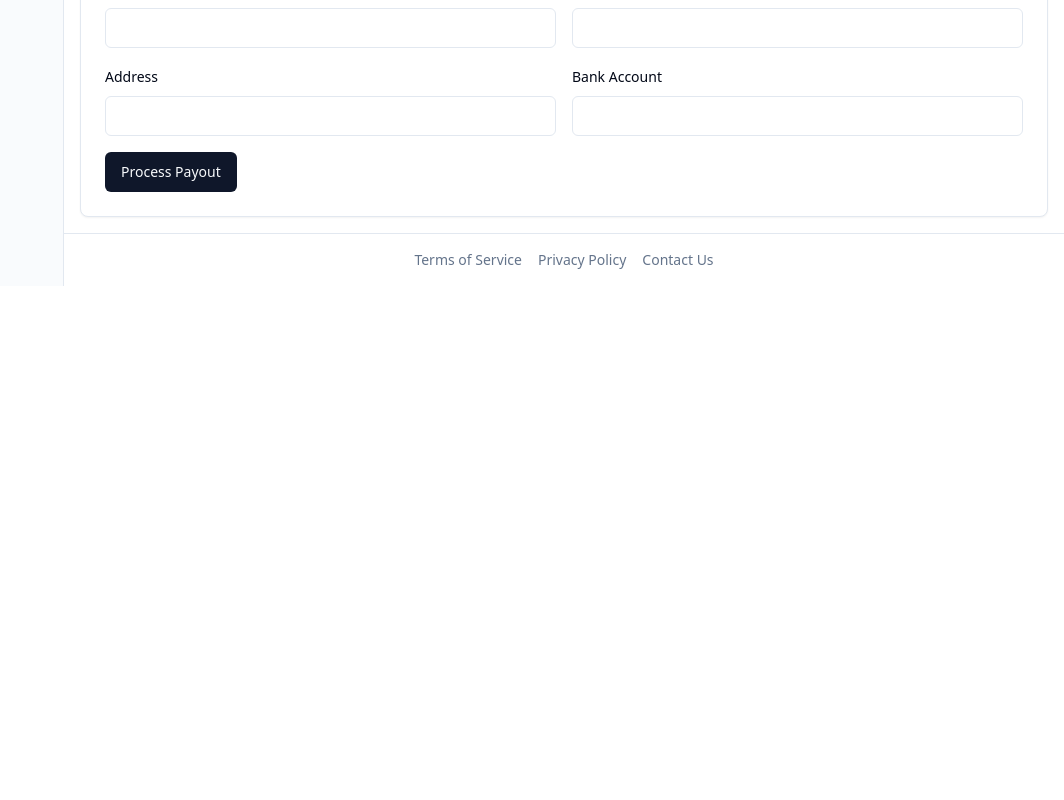
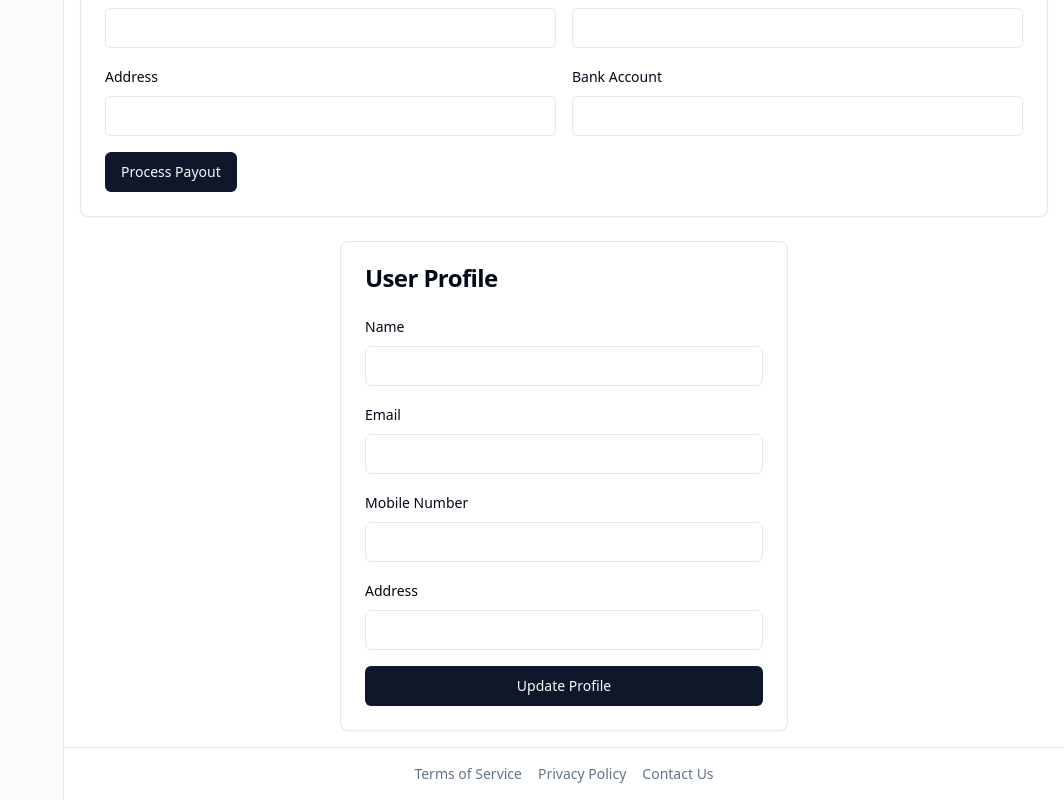
Before and after one commit to GPT-Engineer-App/nexuspay-ewallet, a React (Vite) app: page / in a window 1280 px wide. Shown: the part 1151-1951 px from the top of the page, without its empty margins (216-1280 px from the left). Before the commit the page ends 1437 px from the top, so only its background shows below. Built offline with nearby package versions, Linux system fonts and the light colour scheme.

Commit message:
Add UserProfileComponent and integrate it into the Index page

```diff
--- /dev/null
+++ b/src/components/UserProfileComponent.jsx
@@ -0,0 +1,115 @@
+import React, { useState } from 'react';
+import { Card, CardContent, CardHeader, CardTitle } from "@/components/ui/card";
+import { Input } from "@/components/ui/input";
+import { Label } from "@/components/ui/label";
+import { Button } from "@/components/ui/button";
+import { useToast } from "@/components/ui/use-toast";
+
+const UserProfileComponent = () => {
+  const [formData, setFormData] = useState({
+    name: '',
+    email: '',
+    mobileNumber: '',
+    address: '',
+  });
+  const [isLoading, setIsLoading] = useState(false);
+  const { toast } = useToast();
+
+  const handleChange = (e) => {
+    const { name, value } = e.target;
+    setFormData(prevData => ({
+      ...prevData,
+      [name]: value
+    }));
+  };
+
+  const handleSubmit = async (e) => {
+    e.preventDefault();
+    setIsLoading(true);
+
+    try {
+      const response = await fetch('https://hooks.zapier.com/hooks/catch/15068756/23wctst/', {
+        method: 'POST',
+        headers: {
+          'Content-Type': 'application/json',
+        },
+        body: JSON.stringify(formData),
+      });
+
+      if (response.ok) {
+        toast({
+          title: "Profile Updated",
+          description: "Your profile has been successfully updated.",
+        });
+      } else {
+        throw new Error('Failed to update profile');
+      }
+    } catch (error) {
+      toast({
+        title: "Error",
+        description: "Failed to update profile. Please try again.",
+        variant: "destructive",
+      });
+    } finally {
+      setIsLoading(false);
+    }
+  };
+
+  return (
+    <Card className="w-full max-w-md mx-auto">
+      <CardHeader>
+        <CardTitle>User Profile</CardTitle>
+      </CardHeader>
+      <CardContent>
+        <form onSubmit={handleSubmit} className="space-y-4">
+          <div className="space-y-2">
+            <Label htmlFor="name">Name</Label>
+            <Input
+              id="name"
+              name="name"
+              value={formData.name}
+              onChange={handleChange}
+              required
+            />
+          </div>
+          <div className="space-y-2">
+            <Label htmlFor="email">Email</Label>
+            <Input
+              id="email"
+              name="email"
+              type="email"
+              value={formData.email}
+              onChange={handleChange}
+              required
+            />
+          </div>
+          <div className="space-y-2">
+            <Label htmlFor="mobileNumber">Mobile Number</Label>
+            <Input
+              id="mobileNumber"
+              name="mobileNumber"
+              value={formData.mobileNumber}
+              onChange={handleChange}
+              required
+            />
+          </div>
+          <div className="space-y-2">
+            <Label htmlFor="address">Address</Label>
+            <Input
+              id="address"
+              name="address"
+              value={formData.address}
+              onChange={handleChange}
+              required
+            />
+          </div>
+          <Button type="submit" className="w-full" disabled={isLoading}>
+            {isLoading ? 'Updating...' : 'Update Profile'}
+          </Button>
+        </form>
+      </CardContent>
+    </Card>
+  );
+};
+
+export default UserProfileComponent;
--- a/src/pages/Index.jsx
+++ b/src/pages/Index.jsx
@@ -2,6 +2,7 @@ import { Card, CardContent, CardHeader, CardTitle } from "@/components/ui/card";
 import { Button } from "@/components/ui/button";
 import { ArrowUpRight, ArrowDownLeft, Plus, Send } from "lucide-react";
 import PaymentComponent from "@/components/PaymentComponent";
+import UserProfileComponent from "@/components/UserProfileComponent";
 
 const Index = () => {
   return (
@@ -65,6 +66,8 @@ const Index = () => {
       </Card>
 
       <PaymentComponent />
+
+      <UserProfileComponent />
     </div>
   );
 };
```
